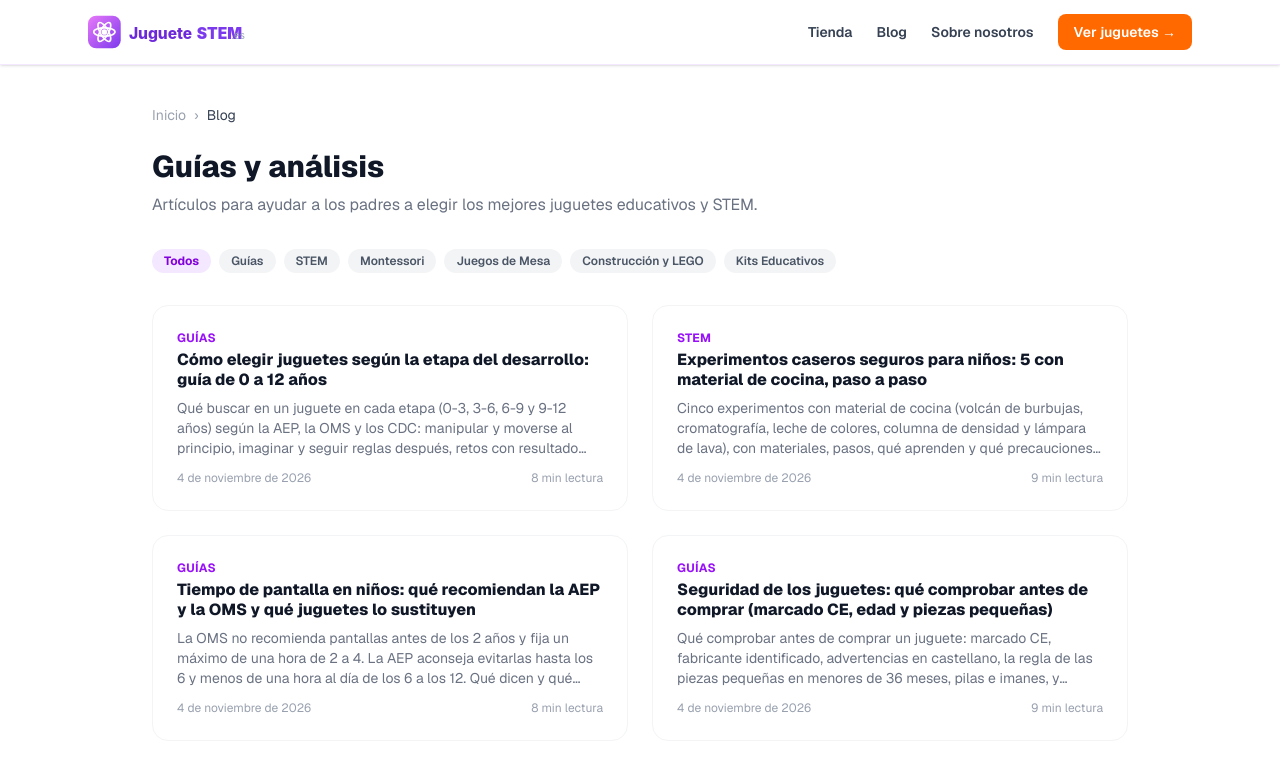
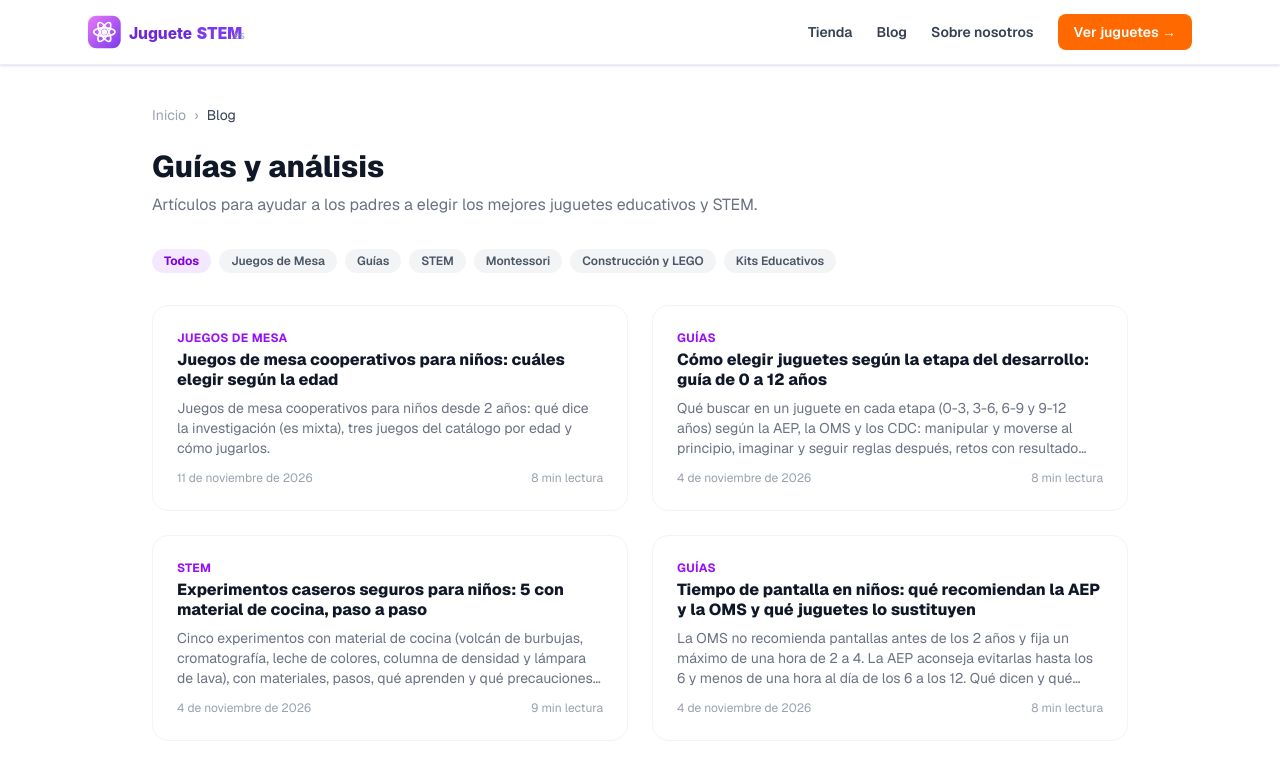
Before and after one commit to mktweb360/juguetestem, a Next.js app: page /blog in a window 1280 px wide. Shown: the top 764 px of the page. Built offline with nearby package versions, Linux system fonts and the light colour scheme.

Commit message:
Nuevo artículo: juegos de mesa cooperativos por edad

```diff
--- a/data/posts.ts
+++ b/data/posts.ts
@@ -16,6 +16,18 @@ export interface Post {
 }
 
 export const posts: Post[] = [
+  {
+    slug: "juegos-mesa-cooperativos-ninos-edad-como-elegir",
+    title: "Juegos de mesa cooperativos para niños: cuáles elegir según la edad",
+    seoTitle: "Juegos de mesa cooperativos para niños: cómo elegir",
+    excerpt: "Juegos de mesa cooperativos para niños desde 2 años: qué dice la investigación (es mixta), tres juegos del catálogo por edad y cómo jugarlos.",
+    category: "Juegos de Mesa",
+    date: "2026-11-11",
+    readTime: 8,
+    relatedProducts: ["haba-primer-frutal-juego-cooperativo-2-anos", "goula-los-3-cerditos-juego-cooperativo", "ludilo-pillado-juego-cooperativo"],
+    relatedPosts: ["juegos-mesa-educativos-primaria", "mejores-juegos-mesa-familia", "juegos-cartas-educativos-familia", "juguetes-educativos-3-anos"],
+    categoryCta: { href: "/tienda/juegos-mesa-educativos", text: "Ver juegos de mesa →" },
+  },
   {
     slug: "elegir-juguetes-segun-etapa-desarrollo",
     title: "Cómo elegir juguetes según la etapa del desarrollo: guía de 0 a 12 años",
```
Also changed, not shown: app/blog/[slug]/page.tsx (+15 -0 lines).
